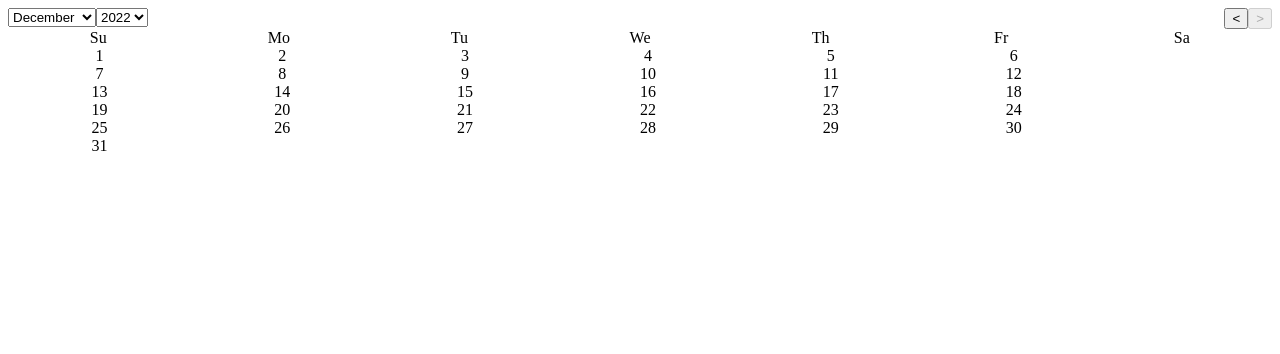
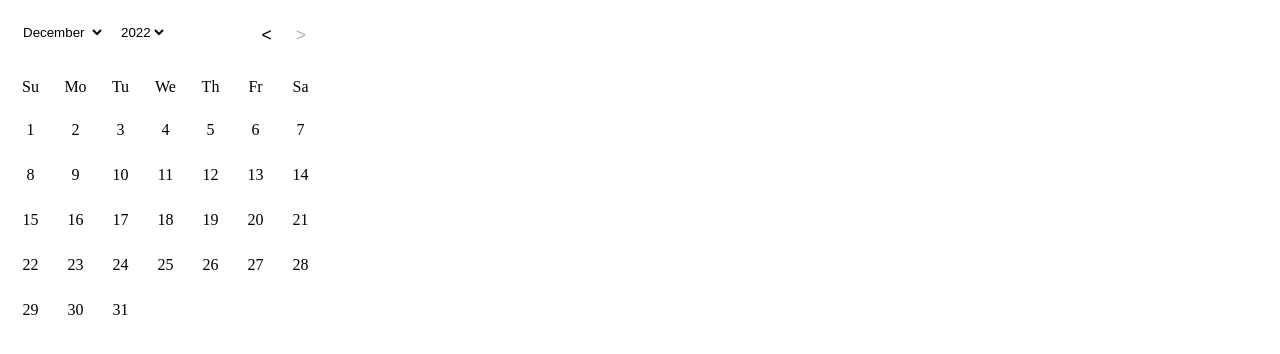
Before and after one commit to jeremy-deurvillier/minimalendar, a React (Create React App) app: page / in a window 1280 px wide. Shown: the top 354 px of the page. Built offline with nearby package versions, Linux system fonts and the light colour scheme.

Commit message:
Mise à jour des styles CSS

```diff
--- a/src/calendar/calendar.js
+++ b/src/calendar/calendar.js
@@ -5,6 +5,10 @@
  * Option pour sélectionner le mois
  * Option pour sélectionner l'année
  * Lors du clic sur une date, renvoie la date cliquée via un callback.
+ *
+ * TODO :
+ *  - décalage sur les premiers jours du mois.
+ *  - styles CSS
  */
 
 import React, { useState, useEffect } from 'react';
--- a/src/calendar/calendar.module.css
+++ b/src/calendar/calendar.module.css
@@ -1,12 +1,14 @@
-.calendar{
+.calendar {
+  max-width: 315px;
   display: flex;
   flex-flow: column nowrap;
   justify-content: center;
   align-items: stretch;
   align-content: stretch;
+  overflow: hidden;
 }
 
-.calendarHeader{
+.calendarHeader {
   order: 0;
   flex: 0 1 auto;
   display: flex;
@@ -16,7 +18,7 @@
   align-content: stretch;
 }
 
-.navigation{
+.navigation {
   order: 0;
   flex: 0 1 auto;
   display: flex;
@@ -24,21 +26,37 @@
   justify-content: flex-start;
   align-items: stretch;
   align-content: stretch;
+  padding: 15px 5px;
 }
 
-.navigation > div:first-child{
+.navigation > div:first-child {
   order: 0;
-  flex: 0 1 70vw;
+  flex: 0 1 70%;
 }
 
-.navigation > div:last-child{
+select {
+  text-transform: capitalize;
+  background-color: transparent;
+  border: 1px solid transparent;
+  cursor: pointer;
+  margin: 0 5px;
+}
+
+.navigation > div:last-child {
   text-align: right;
   order: 1;
-  flex: 0 1 30vw;
-
+  flex: 0 1 30%;
 }
 
-.dayList{
+button {
+  font-size: 1.1em;
+  background-color: transparent;
+  border: 1px solid transparent;
+  cursor: pointer;
+  margin: 0 5px;
+}
+
+.dayList {
   order: 1;
   flex: 0 1 auto;
   display: flex;
@@ -46,14 +64,16 @@
   justify-content: flex-start;
   align-items: stretch;
   align-content: stretch;
+  padding: 15px 0;
 }
 
-.dayList > span{
+.dayList > span {
+  text-transform: capitalize;
   text-align: center;
-  flex: 0 1 calc(100vw / 7);
+  flex: 0 0 calc(100% / 7);
 }
 
-.calendarBody{
+.calendarBody {
   order: 1;
   flex: 0 1 auto;
   display: flex;
@@ -61,9 +81,16 @@
   justify-content: flex-start;
   align-items: stretch;
   align-content: stretch;
+  padding-top: 10px;
 }
 
-.calendarBody > span{
+.calendarBody > span {
   text-align: center;
-  flex: 0 1 calc(100vw / 7);
+  width: calc(100% / 7);
+  height: 45px;
+  flex: 0 1 calc(100% / 7);
 }
+
+.calendarBody > span:hover {
+  background-color: #222;
+}
```
